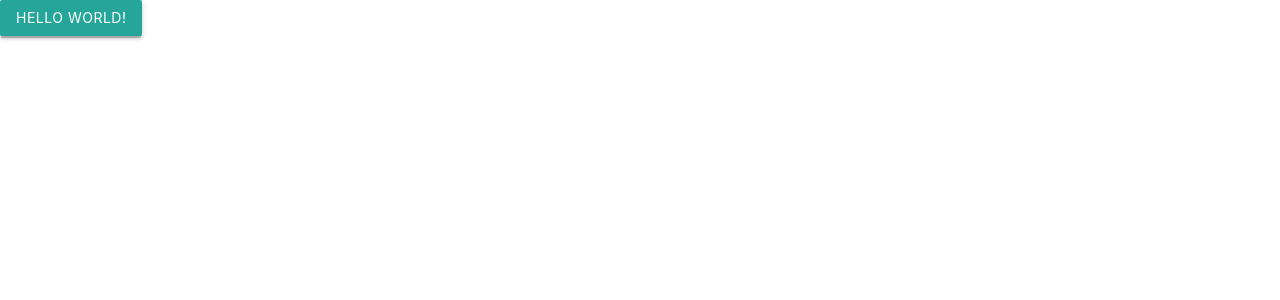
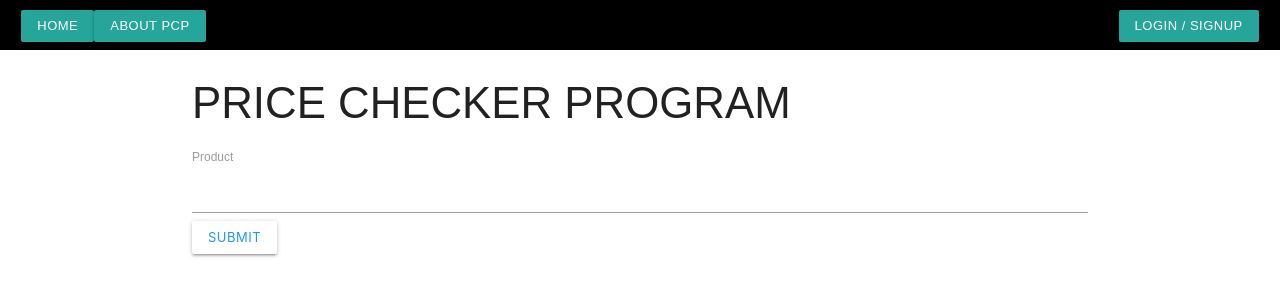
Before and after one commit to CCS-SE2018/PCP, a React (Create React App) app: page /topics in a window 1280 px wide. Shown: the top 300 px of the page. Built offline with nearby package versions, Linux system fonts and the light colour scheme.

Commit message:
omg HOME PAAAAGE

```diff
--- a/package.json
+++ b/package.json
@@ -7,6 +7,7 @@
     "react": "^16.4.1",
     "react-dom": "^16.4.1",
     "react-materialize": "^2.3.3",
+    "react-router-dom": "^4.3.1",
     "react-scripts": "1.1.4"
   },
   "scripts": {
--- a/src/App.js
+++ b/src/App.js
@@ -1,6 +1,9 @@
 import React, { Component } from 'react';
 import logo from './logo.svg';
 import '../node_modules/materialize-css/dist/css/materialize.css';
+
+import Header from './components/Header.js'
+import Body from './components/Body.js'
 
 import {Button, Icon } from 'react-materialize';
 
@@ -8,9 +11,8 @@ class App extends Component {
   render() {
     return (
       <div>
-        <Button>
-          HELLO WORLD!
-        </Button>
+        <Header />
+        <Body />
       </div>
     );
   }
--- /dev/null
+++ b/src/Router.js
@@ -0,0 +1,71 @@
+import React from 'react'
+import {
+  BrowserRouter as Router,
+  Route,
+  Link
+} from 'react-router-dom'
+
+const Home = () => (
+  <div>
+    <h2>Home</h2>
+  </div>
+)
+
+const About = () => (
+  <div>
+    <h2>About</h2>
+  </div>
+)
+
+const Topic = ({ match }) => (
+  <div>
+    <h3>{match.params.topicId}</h3>
+  </div>
+)
+
+const Topics = ({ match }) => (
+  <div>
+    <h2>Topics</h2>
+    <ul>
+      <li>
+        <Link to={`${match.url}/rendering`}>
+          Rendering with React
+        </Link>
+      </li>
+      <li>
+        <Link to={`${match.url}/components`}>
+          Components
+        </Link>
+      </li>
+      <li>
+        <Link to={`${match.url}/props-v-state`}>
+          Props v. State
+        </Link>
+      </li>
+    </ul>
+
+    <Route path={`${match.path}/:topicId`} component={Topic}/>
+    <Route exact path={match.path} render={() => (
+      <h3>Please select a topic.</h3>
+    )}/>
+  </div>
+)
+
+const RouterBoi = () => (
+  <Router>
+    <div>
+      <ul>
+        <li><Link to="/">Home</Link></li>
+        <li><Link to="/about">About PCP</Link></li>
+        <li><Link to="/topics">Login/Sign Out</Link></li>
+      </ul>
+
+      <hr/>
+
+      <Route exact path="/" component={Home}/>
+      <Route path="/about" component={About}/>
+      <Route path="/topics" component={Topics}/>
+    </div>
+  </Router>
+)
+export default RouterBoi
--- /dev/null
+++ b/src/components/Body.js
@@ -0,0 +1,40 @@
+import React, { Component } from 'react';
+import '../../node_modules/materialize-css/dist/css/materialize.css';
+
+
+class Body extends Component {
+  constructor(props){
+    super(props)
+    this.state = {
+      text : '',
+    };
+  }
+
+  handleClick(){
+    alert("Hello " + this.state.text);
+    console.log(this.state);
+  }
+
+  onChange(event){
+    console.log("Change " + event.target.value);
+    this.setState({
+      text : event.target.value,
+    });
+  }
+  render() {
+    return (
+      <div class="container">
+        <h3>PRICE CHECKER PROGRAM</h3>
+        <form>
+          <label>
+            Product
+            <input type="text" name="name" onChange={this.onChange.bind(this)}/>
+          </label>
+          <input class="waves-effect white blue-text btn-small" type="submit" value="Submit" onClick={this.handleClick.bind(this)}/>
+        </form>
+      </div>
+    );
+  }
+}
+
+export default Body;
--- /dev/null
+++ b/src/components/Header.js
@@ -0,0 +1,33 @@
+import React, { Component } from 'react';
+
+import '../../node_modules/materialize-css/dist/css/materialize.css';
+
+
+class Header extends Component {
+  render() {
+    return (
+      <div style={divStyle.all} class="row">
+        <div class="left-align">
+          <div class="col s6">
+            <a class="waves-effect waves-light btn-small" href="#">Home</a>
+            <a class="waves-effect waves-light btn-small" href="#">About PCP</a>
+          </div>
+        </div>
+        <div class="right-align">
+          <div class="col s6" >
+            <a class="waves-effect waves-light btn-small">Login / SignUp</a>
+          </div>
+        </div>
+      </div>
+    );
+  }
+}
+
+const divStyle = {
+  all : {
+    height : 50,
+    backgroundColor : '#000000',
+    padding : 10,
+  },
+};
+export default Header;
--- a/src/index.js
+++ b/src/index.js
@@ -2,6 +2,7 @@ import React from 'react';
 import ReactDOM from 'react-dom';
 import './index.css';
 import App from './App';
+import Router from './Router';
 import registerServiceWorker from './registerServiceWorker';
 
 ReactDOM.render(<App />, document.getElementById('root'));
```
Also changed, not shown: 1 other file (tests, documents, lock files or other folders).
